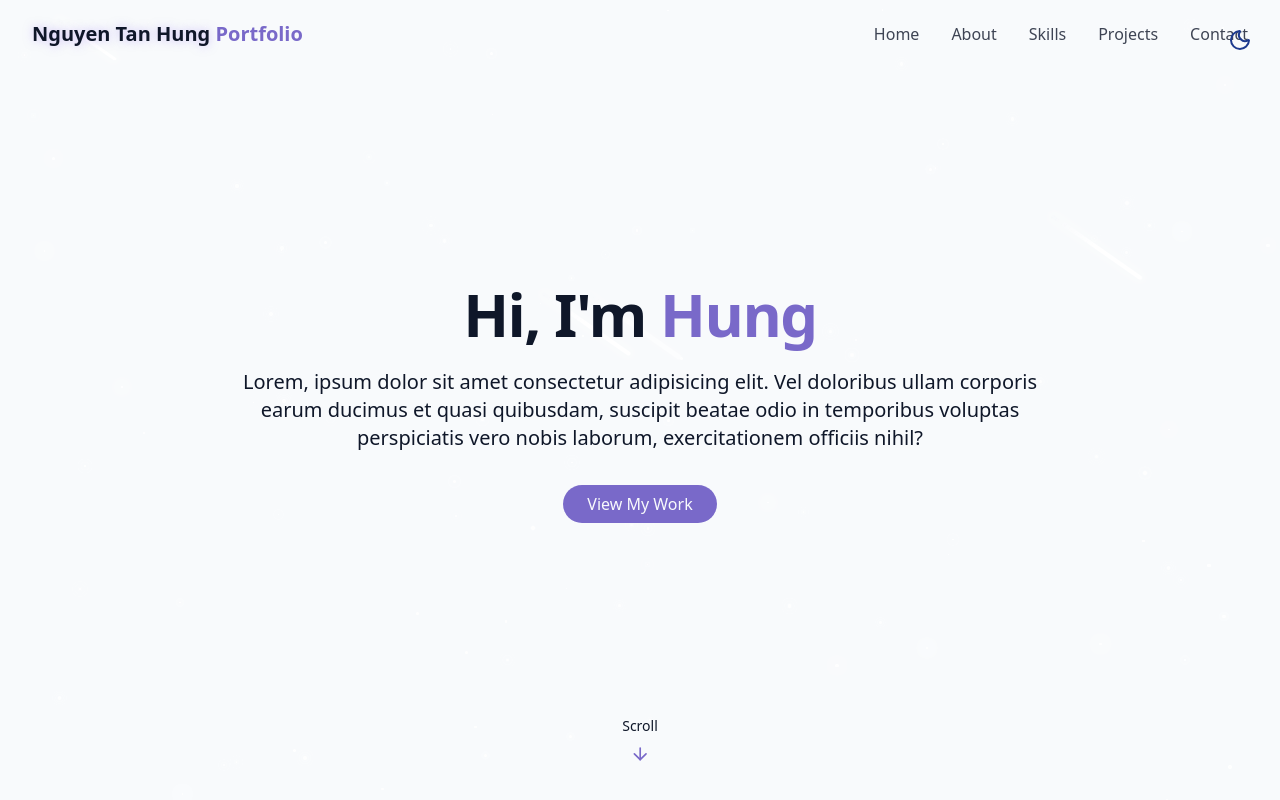
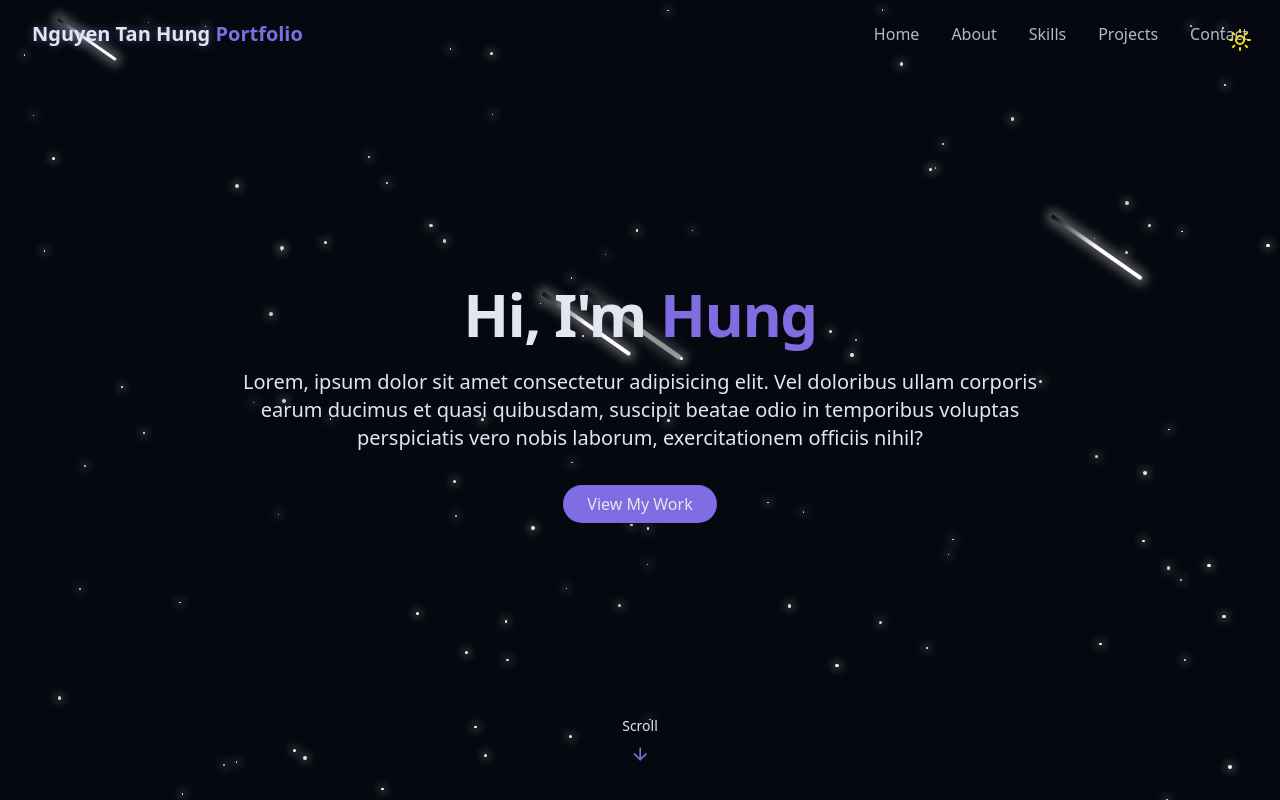
Before and after one commit to khunglongcon2k5/personal-portfolio, a React (Vite) app: page / in a window 1280 px wide. Shown: the top 800 px of the page. Built offline with nearby package versions, Linux system fonts and the light colour scheme; some icons are missing.

Commit message:
feat: set dark mode as default theme

```diff
--- a/src/components/ThemeToggle.jsx
+++ b/src/components/ThemeToggle.jsx
@@ -3,16 +3,17 @@ import { useEffect, useState } from "react";
 import { cn } from "@/lib/utils";
 
 export const ThemeToggle = () => {
-  const [isDarkMode, setIsDarkMode] = useState(false);
+  const [isDarkMode, setIsDarkMode] = useState(true);
 
   useEffect(() => {
     const storedTheme = localStorage.getItem("theme");
-    if (storedTheme === "dark") {
+    if (storedTheme === "light") {
+      setIsDarkMode(false);
+      document.documentElement.classList.remove("dark");
+    } else {
       setIsDarkMode(true);
       document.documentElement.classList.add("dark");
-    } else {
-      localStorage.setItem("theme", "light");
-      setIsDarkMode(false);
+      localStorage.setItem("theme", "dark");
     }
   }, []);
 
```
